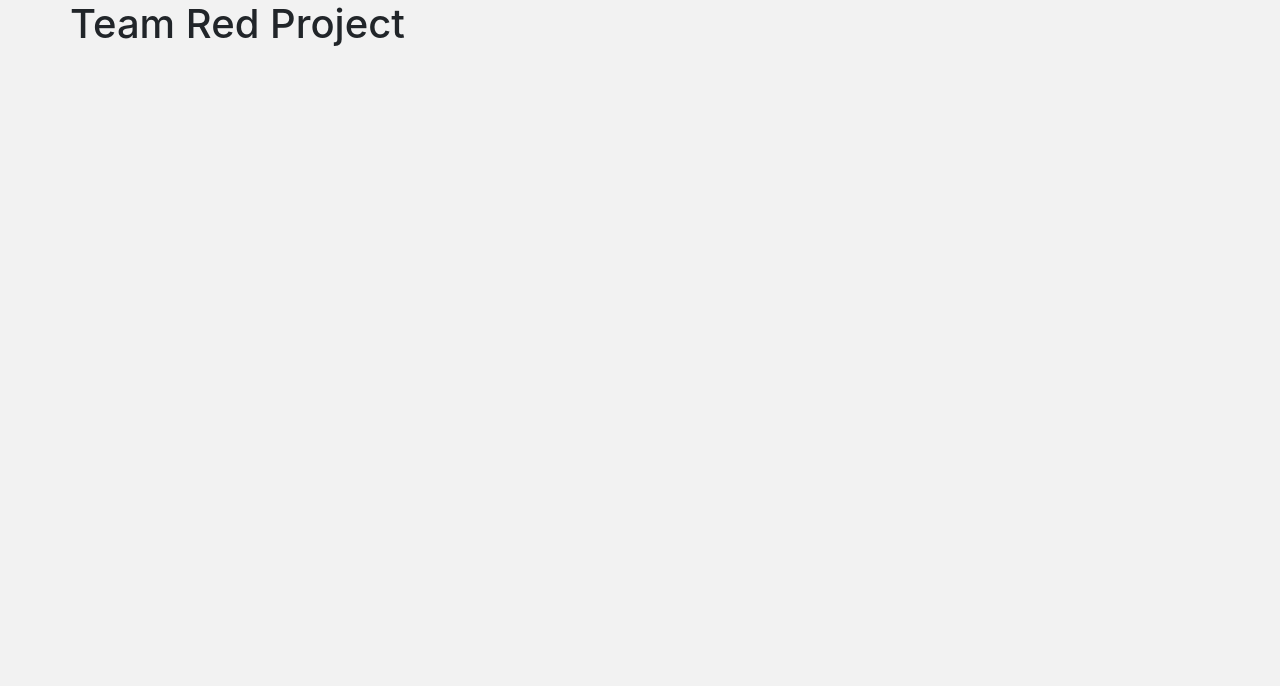
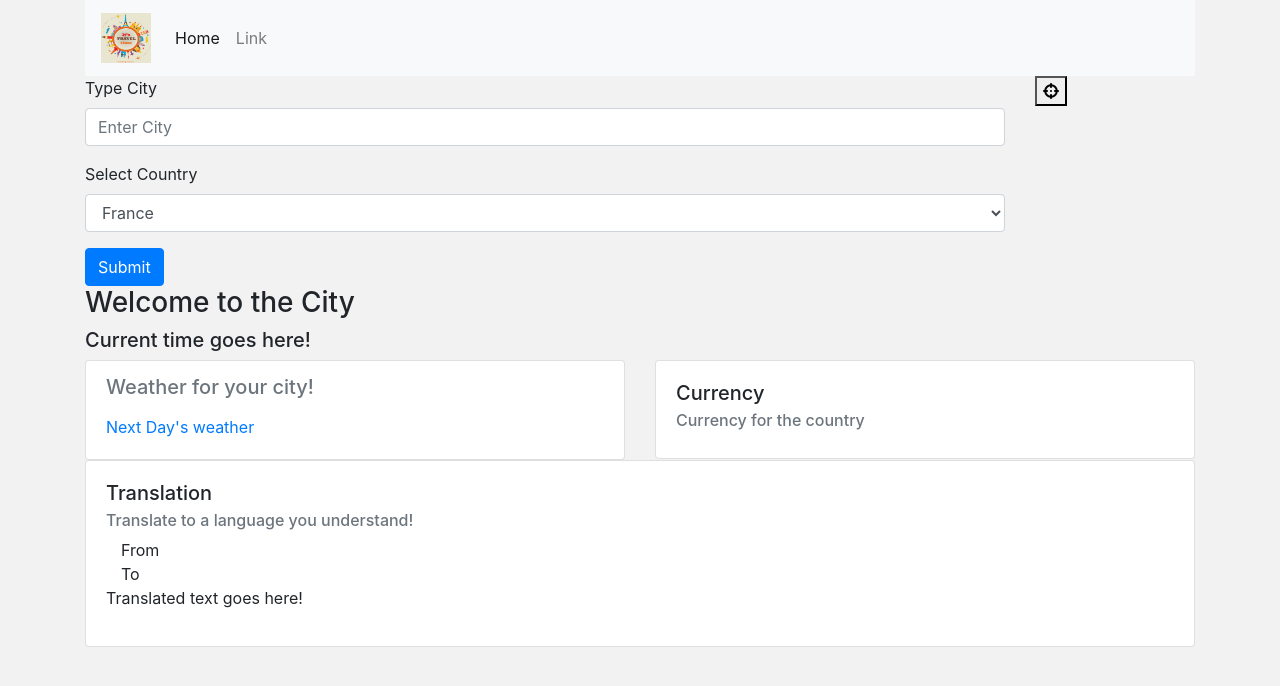
Before and after one commit to zigybass/Travel-Guide, a plain HTML site: page index.html in a window 1280 px wide. Drawn offline with nearby package versions, Linux system fonts and the light colour scheme.

Commit message:
Created the skeleton for the website

```diff
--- a/assets/css/style.css
+++ b/assets/css/style.css
@@ -1,3 +1,7 @@
 body{
     background: #f2f2f2;
 }
+img{
+    height:50px;
+    width:50px;
+}
--- a/index.html
+++ b/index.html
@@ -1,34 +1,137 @@
 <!DOCTYPE html>
 <html lang="en">
+
 <head>
     <meta charset="UTF-8">
     <meta name="viewport" content="width=device-width, initial-scale=1.0">
     <meta http-equiv="X-UA-Compatible" content="ie=edge">
-    <link rel="stylesheet" href="https://stackpath.bootstrapcdn.com/bootstrap/4.3.1/css/bootstrap.min.css" integrity="sha384-ggOyR0iXCbMQv3Xipma34MD+dH/1fQ784/j6cY/iJTQUOhcWr7x9JvoRxT2MZw1T" crossorigin="anonymous">
+    <link rel="stylesheet" href="https://stackpath.bootstrapcdn.com/bootstrap/4.3.1/css/bootstrap.min.css"
+        integrity="sha384-ggOyR0iXCbMQv3Xipma34MD+dH/1fQ784/j6cY/iJTQUOhcWr7x9JvoRxT2MZw1T" crossorigin="anonymous">
     <link rel="stylesheet" href="./assets/css/style.css">
-    <title>Team Read</title>
+    <title>Team Red</title>
 </head>
+
 <body>
+    <header>
+        <div class="container">
+            <div class="row">
+                <div class="col">
+                    <nav class="navbar navbar-expand-lg navbar-light bg-light">
+                        <a class="navbar-brand" href="#"><img src="assets/images/logo.jpg"></a>
+                        <button class="navbar-toggler" type="button" data-toggle="collapse"
+                            data-target="#navbarSupportedContent" aria-controls="navbarSupportedContent"
+                            aria-expanded="false" aria-label="Toggle navigation">
+                            <span class="navbar-toggler-icon"></span>
+                        </button>
+
+                        <div class="collapse navbar-collapse" id="navbarSupportedContent">
+                            <ul class="navbar-nav mr-auto">
+                                <li class="nav-item active">
+                                    <a class="nav-link" href="#">Home <span class="sr-only">(current)</span></a>
+                                </li>
+                                <li class="nav-item">
+                                    <a class="nav-link" href="#">Link</a>
+                                </li>
+                            </ul>
+                        </div>
+                    </nav>
+                </div>
+            </div>
+        </div>
+    </header>
     <div class="container">
         <div class="row">
-            <div class="col-12"> <h1>Team Red Project</h1></div>
+            <div class="col-10">
+                    <form>
+                            <div class="form-group">
+                              <label for="exampleInputEmail1">Type City</label>
+                              <input type="input" class="form-control" id="cityInput" placeholder="Enter City">
+                            </div>
+                            <div class="form-group">
+                            <label for="countryname">Select Country</label>
+                                    <select class="form-control" id="countrylist">
+                                        <option>France</option>
+                                        <option>Switzerland</option>
+                                        <option>Canada</option>
+                                        <option>Mexico</option>
+                                    </select>
+                            </div>
+                            <button type="submit" class="btn btn-primary">Submit</button>
+                        </form>
+            </div>
+            <div class="col-2">
+                <button type="submit" id="locationIcon"><i class="fas fa-crosshairs"></i></button>
+            </div>
+        </div>
+        <div class="row">
+            <div class="col">
+                <h3> Welcome to the City </h3>
+            </div>
+        </div>
+        <div class="row">
+            <div class="col">
+                <h5>Current time goes here!</h5>
+            </div>
+        </div>
+        <div class="row">
+            <div class="col">
+                <div class="card">
+                    <div class="card-body">
+                        <h5 class="card-subtitle mb-2 text-muted">Weather for your city!</h5>
+                        <p class="card-text"></p>
+                        <a href="#" class="card-link">Next Day's weather</a>
+                    </div>
+                </div>
+            </div>
+            <div class="col">
+                <div class="card">
+                    <div class="card-body">
+                        <h5 class="card-title">Currency </h5>
+                        <h6 class="card-subtitle mb-2 text-muted">Currency for the country</h6>
+                        <p class="card-text"></p>
+                    </div>
+                </div>
+            </div>
+        </div>
+        <div class="row">
+            <div class="col">
+                <div class="card">
+                    <div class="card-body">
+                        <h5 class="card-title">Translation</h5>
+                        <h6 class="card-subtitle mb-2 text-muted">Translate to a language you understand!</h6>
+                        <div class="col">
+                            <p class="card-text" id="fromLang"> From </p>
+                        </div>
+                        <div class="col">
+                            <p class="card-text" id="ToLang"> To </p>
+                        </div>
+                        <p>Translated text goes here!</p>
+
+                    </div>
+                </div>
+            </div>
         </div>
     </div>
 
 
 
     <!-- JQuery 3.1  -->
-    <script
-    src="https://code.jquery.com/jquery-3.4.1.min.js"
-    integrity="sha256-CSXorXvZcTkaix6Yvo6HppcZGetbYMGWSFlBw8HfCJo="
-    crossorigin="anonymous"></script>
+    <script src="https://code.jquery.com/jquery-3.4.1.min.js"
+        integrity="sha256-CSXorXvZcTkaix6Yvo6HppcZGetbYMGWSFlBw8HfCJo=" crossorigin="anonymous"></script>
 
     <!-- Boostrap JS  -->
-    <script src="https://code.jquery.com/jquery-3.3.1.slim.min.js" integrity="sha384-q8i/X+965DzO0rT7abK41JStQIAqVgRVzpbzo5smXKp4YfRvH+8abtTE1Pi6jizo" crossorigin="anonymous"></script>
-    <script src="https://cdnjs.cloudflare.com/ajax/libs/popper.js/1.14.7/umd/popper.min.js" integrity="sha384-UO2eT0CpHqdSJQ6hJty5KVphtPhzWj9WO1clHTMGa3JDZwrnQq4sF86dIHNDz0W1" crossorigin="anonymous"></script>
-    <script src="https://stackpath.bootstrapcdn.com/bootstrap/4.3.1/js/bootstrap.min.js" integrity="sha384-JjSmVgyd0p3pXB1rRibZUAYoIIy6OrQ6VrjIEaFf/nJGzIxFDsf4x0xIM+B07jRM" crossorigin="anonymous"></script>
+
+    <script src="https://kit.fontawesome.com/0146b15edd.js"></script>
+    <script src="https://cdnjs.cloudflare.com/ajax/libs/popper.js/1.14.7/umd/popper.min.js"
+        integrity="sha384-UO2eT0CpHqdSJQ6hJty5KVphtPhzWj9WO1clHTMGa3JDZwrnQq4sF86dIHNDz0W1"
+        crossorigin="anonymous"></script>
+    <script src="https://stackpath.bootstrapcdn.com/bootstrap/4.3.1/js/bootstrap.min.js"
+        integrity="sha384-JjSmVgyd0p3pXB1rRibZUAYoIIy6OrQ6VrjIEaFf/nJGzIxFDsf4x0xIM+B07jRM"
+        crossorigin="anonymous"></script>
+
 
     <!-- Project JS  -->
     <script src="./assets/js/main.js"></script>
 </body>
+
 </html>
```
Also changed, not shown: assets/images/logo.jpg (added).
